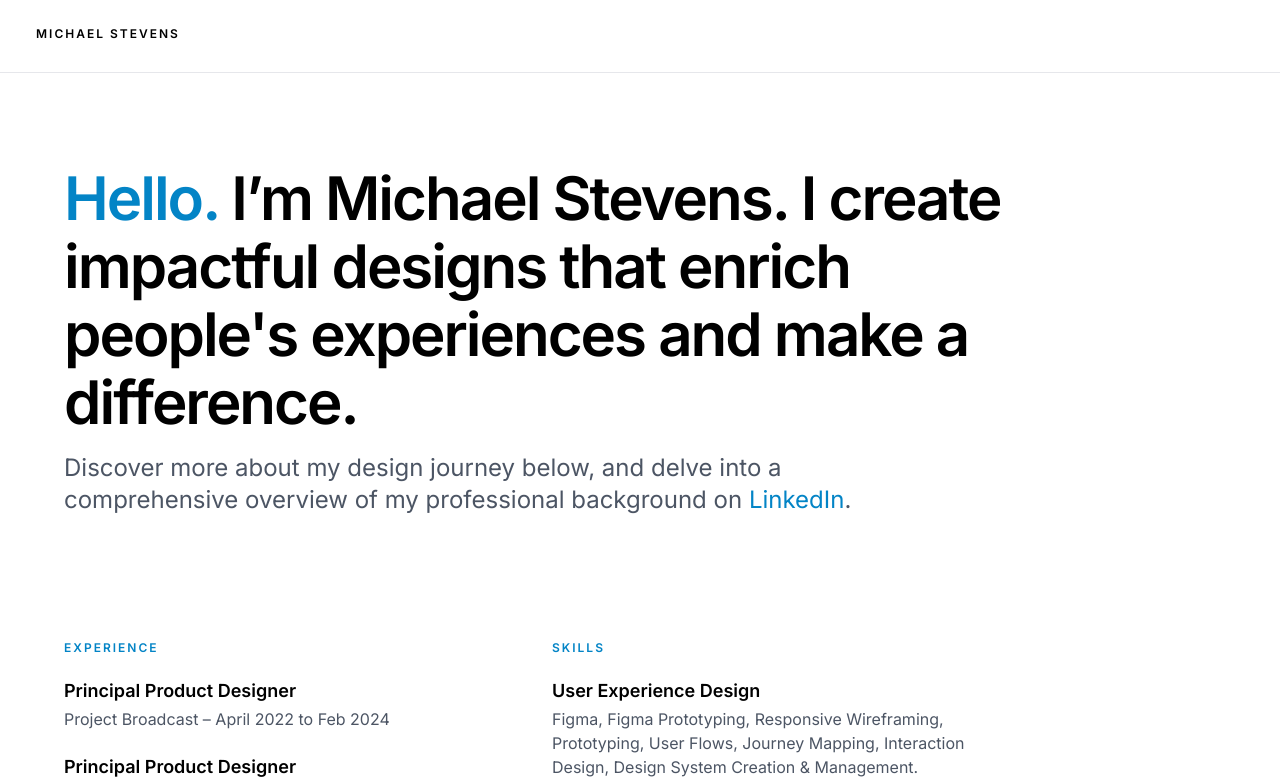
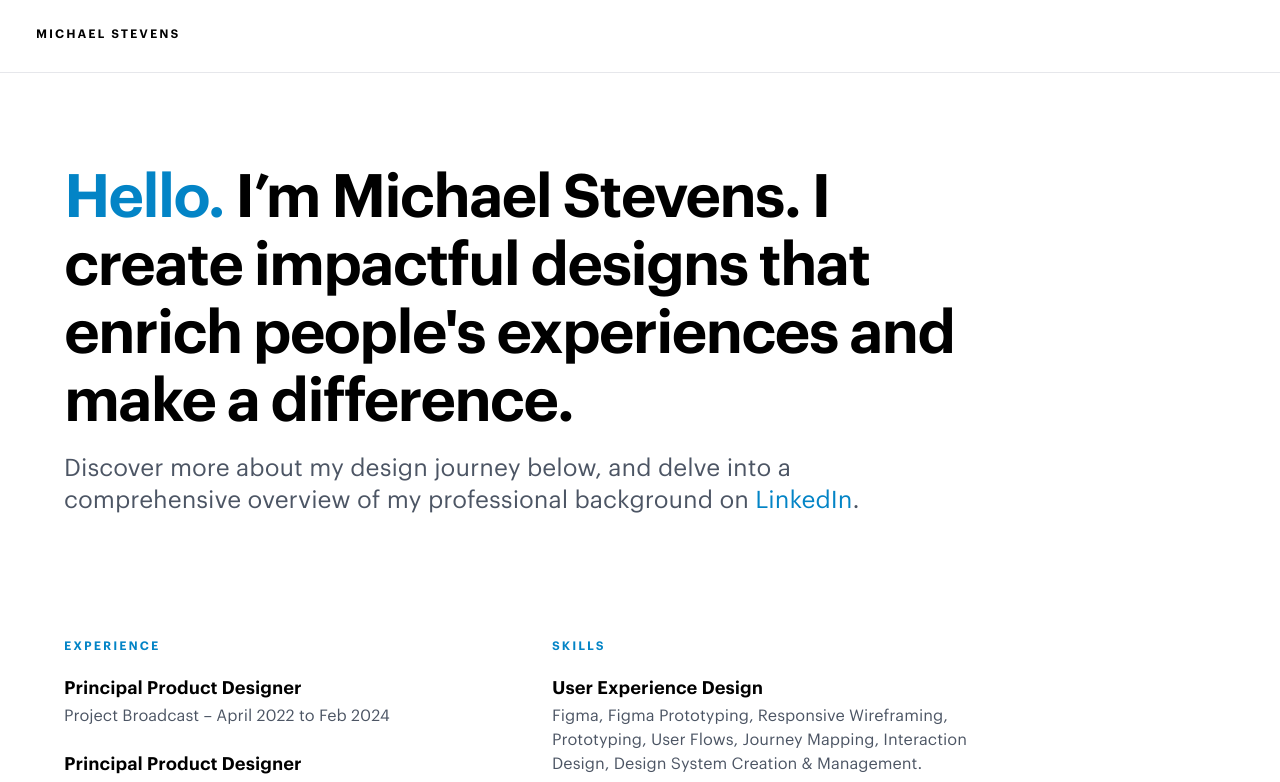
Before and after one commit to mich8060/portfolio, a React (Create React App) app: page / in a window 1280 px wide. Shown: the top 782 px of the page. Built offline with nearby package versions, Linux system fonts and the light colour scheme.

Commit message:
Font change

```diff
--- a/src/global.scss
+++ b/src/global.scss
@@ -235,8 +235,8 @@ h1, h2, h3, h4, h5, h6, p { margin:0; padding:0; }
 
 html,
 body {
-	font-family: 'Graphik', -apple-system, BlinkMacSystemFont, 'Segoe UI', Roboto, Helvetica, Arial, sans-serif;
     font-family: "Inter", sans-serif;
+	font-family: 'Graphik', 'Segoe UI', "Inter", Helvetica, Arial, sans-serif;
     margin:0;
     padding:0;
     overflow-x:hidden;
```
